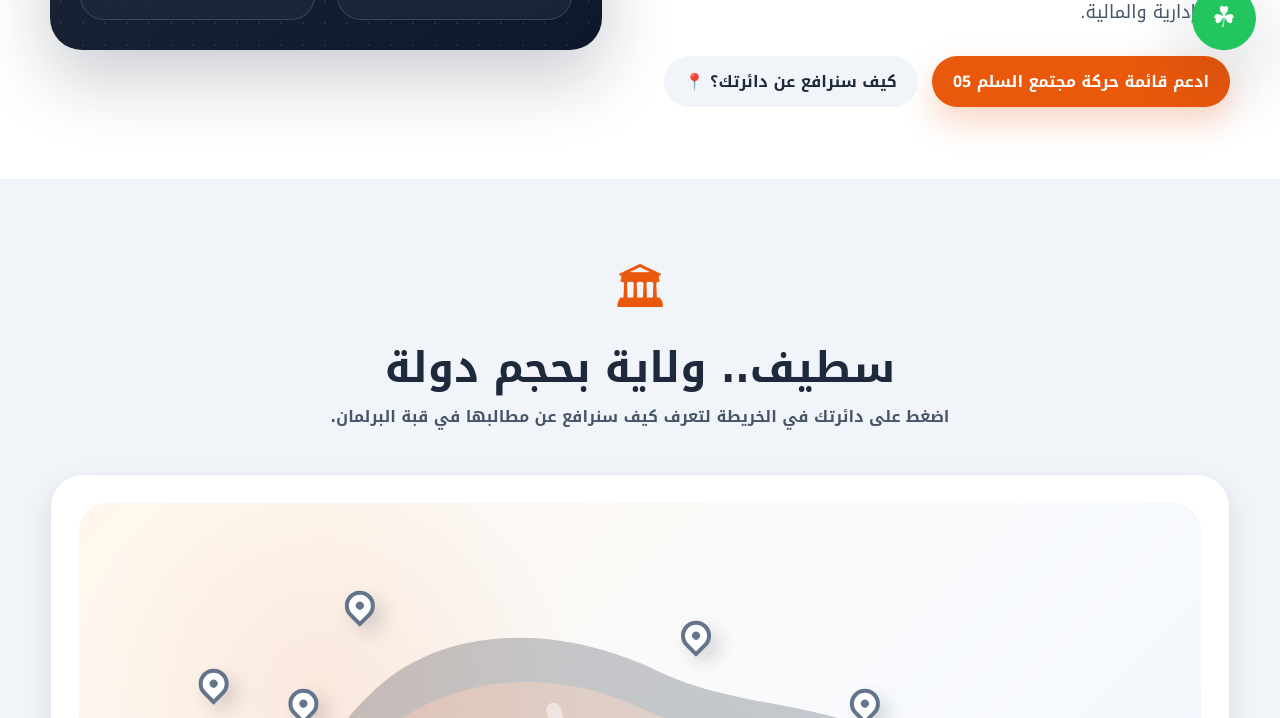
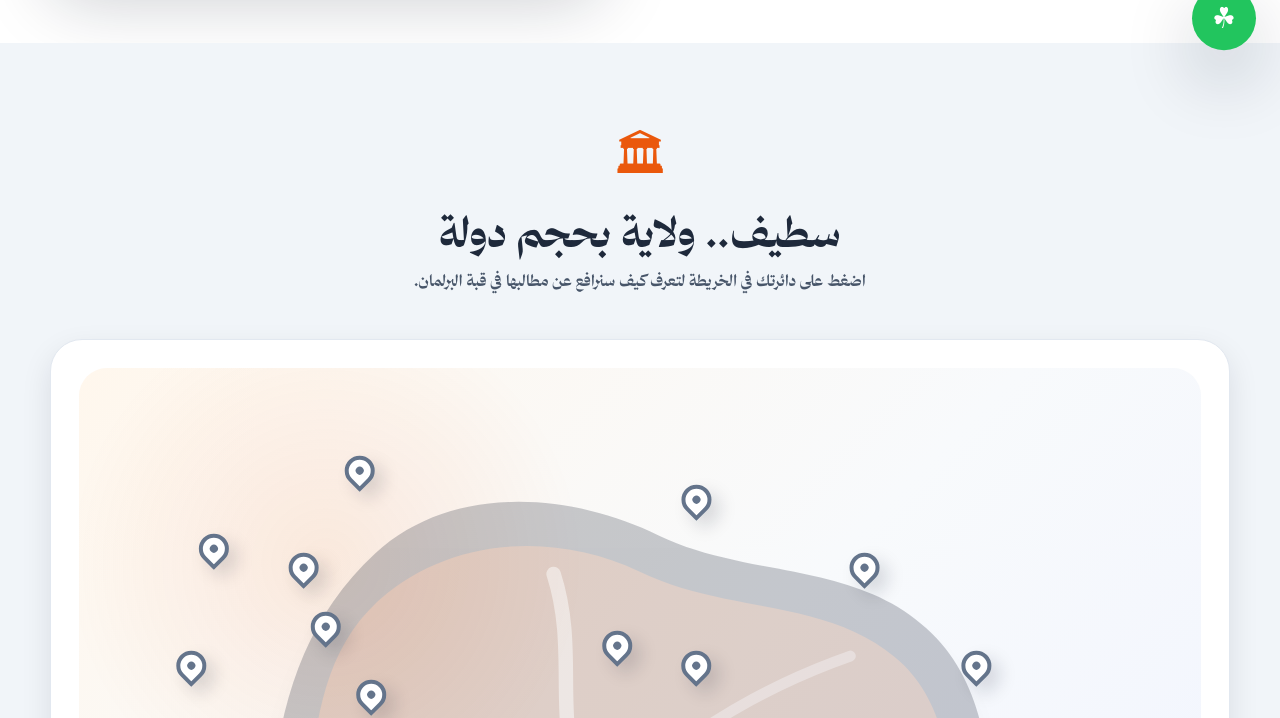
Before and after one commit to adleneKARA/ApnSetif05, a plain HTML site: page index.html in a window 1280 px wide. Shown: the part 723-1441 px from the top of the page. Drawn offline with Linux system fonts and the light colour scheme.

Commit message:
index.html

```diff
--- a/index.html
+++ b/index.html
@@ -5,6 +5,51 @@
   <meta name="viewport" content="width=device-width, initial-scale=1" />
   <title>ثِقَة | الحملة الانتخابية - سطيف</title>
   <style>
+    /*
+      مهم لموقع GitHub Pages:
+      ضع ملفات الخطوط الخمسة في نفس المجلد الموجود فيه index.html.
+      إن وضعتها داخل مجلد fonts غيّر ./ إلى ./fonts/ في الأسطر التالية.
+    */
+    @font-face {
+      font-family: 'Thmanyah';
+      src: url('./thmanyahserifdisplay-Light.woff2') format('woff2');
+      font-weight: 300;
+      font-style: normal;
+      font-display: swap;
+    }
+
+    @font-face {
+      font-family: 'Thmanyah';
+      src: url('./thmanyahserifdisplay-Regular.woff2') format('woff2');
+      font-weight: 400;
+      font-style: normal;
+      font-display: swap;
+    }
+
+    @font-face {
+      font-family: 'Thmanyah';
+      src: url('./thmanyahserifdisplay-Medium.woff2') format('woff2');
+      font-weight: 500;
+      font-style: normal;
+      font-display: swap;
+    }
+
+    @font-face {
+      font-family: 'Thmanyah';
+      src: url('./thmanyahserifdisplay-Bold.woff2') format('woff2');
+      font-weight: 700;
+      font-style: normal;
+      font-display: swap;
+    }
+
+    @font-face {
+      font-family: 'Thmanyah';
+      src: url('./thmanyahserifdisplay-Black.woff2') format('woff2');
+      font-weight: 900;
+      font-style: normal;
+      font-display: swap;
+    }
+
     :root {
       --orange: #ea580c;
       --orange-2: #f97316;
@@ -35,7 +80,7 @@
       margin: 0;
       background: var(--slate-50);
       color: var(--slate-800);
-      font-family: "Alexandria", "Noto Kufi Arabic", "Tahoma", "Arial", sans-serif;
+      font-family: "Thmanyah", "Alexandria", "Noto Kufi Arabic", "Tahoma", "Arial", sans-serif;
       line-height: 1.7;
     }
     a { color: inherit; text-decoration: none; }
```
